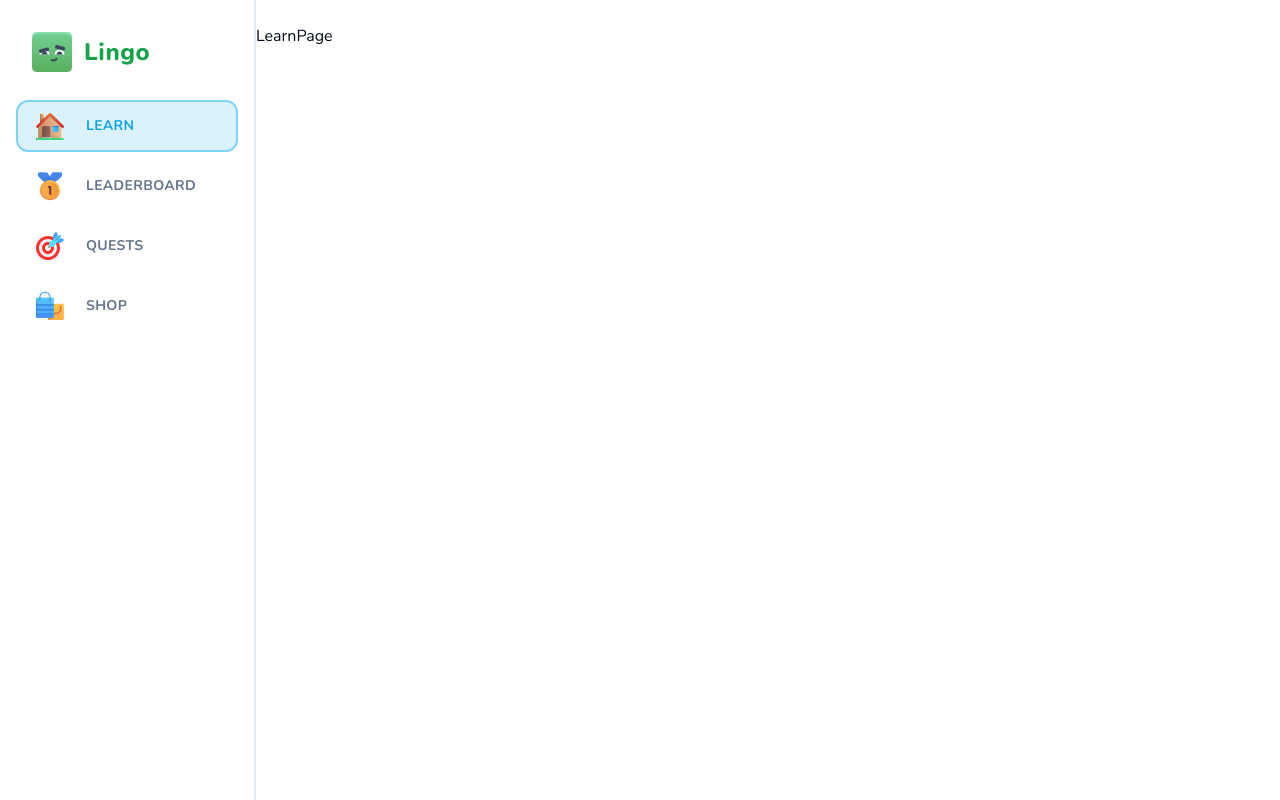
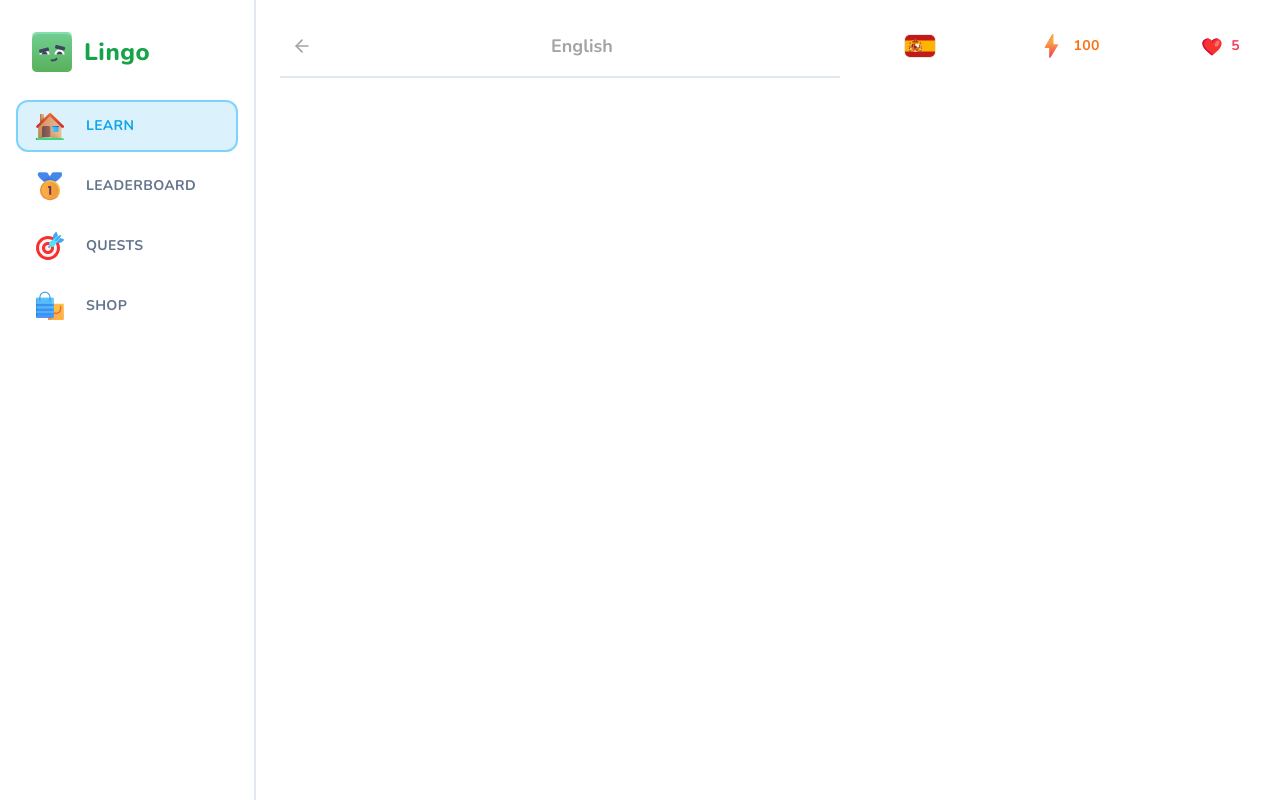
Before and after one commit to MrYogesh0709/dulingo, a Next.js app: page /learn in a window 1280 px wide. Built offline with nearby package versions, Linux system fonts and the light colour scheme.

Commit message:
learn page added

```diff
--- /dev/null
+++ b/app/(main)/courses/page.tsx
@@ -0,0 +1,7 @@
+import React from 'react';
+
+const CoursesPage = () => {
+  return <div>CoursesPage</div>;
+};
+
+export default CoursesPage;
--- /dev/null
+++ b/app/(main)/learn/header.tsx
@@ -0,0 +1,22 @@
+import Link from 'next/link';
+import { ArrowLeft } from 'lucide-react';
+
+import { Button } from '@/components/ui/button';
+
+type Props = {
+  title: string;
+};
+
+export const Header = ({ title }: Props) => {
+  return (
+    <div className="sticky top-0 mb-5 flex items-center justify-between border-b-2 bg-white pb-3 text-neutral-400 lg:z-50 lg:mt-[-28px] lg:pt-[28px]">
+      <Link href="/courses">
+        <Button variant="ghost" size="sm">
+          <ArrowLeft className="h-5 w-5 stroke-2 text-neutral-400" />
+        </Button>
+      </Link>
+      <h1 className="text-lg font-bold">{title}</h1>
+      <div />
+    </div>
+  );
+};
--- /dev/null
+++ b/app/(main)/learn/loading.tsx
@@ -0,0 +1,11 @@
+import { Loader } from 'lucide-react';
+
+const Loading = () => {
+  return (
+    <div className="flex h-full w-full items-center justify-center">
+      <Loader className="h-6 w-6 animate-spin text-muted-foreground" />
+    </div>
+  );
+};
+
+export default Loading;
--- a/app/(main)/learn/page.tsx
+++ b/app/(main)/learn/page.tsx
@@ -1,7 +1,25 @@
-import React from "react";
+import { Header } from './header';
 
-const LearnPage = () => {
-  return <div>LearnPage</div>;
+import { StickyWrapper } from '@/components/StickyWrapper';
+import { FeedWrapper } from '@/components/FeedWrapper';
+import { UserProgress } from '@/components/UserProgress';
+
+const LearnPage = async () => {
+  return (
+    <div className="flex flex-row-reverse gap-[48px] px-6">
+      <StickyWrapper>
+        <UserProgress
+          activeCourse={{ title: 'Spanish', imageSrc: '/es.svg' }}
+          hearts={5}
+          points={100}
+          hasActiveSubscription={false}
+        />
+      </StickyWrapper>
+      <FeedWrapper>
+        <Header title="English" />
+      </FeedWrapper>
+    </div>
+  );
 };
 
 export default LearnPage;
--- /dev/null
+++ b/components/FeedWrapper.tsx
@@ -0,0 +1,7 @@
+type Props = {
+  children: React.ReactNode;
+};
+
+export const FeedWrapper = ({ children }: Props) => {
+  return <div className="relative top-0 flex-1 pb-10">{children}</div>;
+};
--- /dev/null
+++ b/components/StickyWrapper.tsx
@@ -0,0 +1,13 @@
+type Props = {
+  children: React.ReactNode;
+};
+
+export const StickyWrapper = ({ children }: Props) => {
+  return (
+    <div className="sticky bottom-6 hidden w-[368px] self-end lg:block">
+      <div className="sticky top-6 flex min-h-[calc(100vh-48px)] flex-col gap-y-4">
+        {children}
+      </div>
+    </div>
+  );
+};
--- /dev/null
+++ b/components/UserProgress.tsx
@@ -0,0 +1,63 @@
+import Link from 'next/link';
+import Image from 'next/image';
+import { InfinityIcon } from 'lucide-react';
+
+import { Button } from '@/components/ui/button';
+
+type Props = {
+  activeCourse: any;
+  hearts: number;
+  points: number;
+  hasActiveSubscription: boolean;
+};
+
+export const UserProgress = ({
+  activeCourse,
+  points,
+  hearts,
+  hasActiveSubscription,
+}: Props) => {
+  return (
+    <div className="flex w-full items-center justify-between gap-x-2">
+      <Link href="/courses">
+        <Button variant="ghost">
+          <Image
+            src={activeCourse.imageSrc}
+            alt={activeCourse.title}
+            className="rounded-md border"
+            width={32}
+            height={32}
+          />
+        </Button>
+      </Link>
+      <Link href="/shop">
+        <Button variant="ghost" className="text-orange-500">
+          <Image
+            src="/points.svg"
+            height={28}
+            width={28}
+            alt="Points"
+            className="mr-2"
+          />
+          {points}
+        </Button>
+      </Link>
+      <Link href="/shop">
+        <Button variant="ghost" className="text-rose-500">
+          <Image
+            src="/heart.svg"
+            height={22}
+            width={22}
+            alt="Hearts"
+            className="mr-2"
+          />
+          {hasActiveSubscription ? (
+            <InfinityIcon className="h-4 w-4 stroke-[3]" />
+          ) : (
+            hearts
+          )}
+        </Button>
+      </Link>
+    </div>
+  );
+};
```
